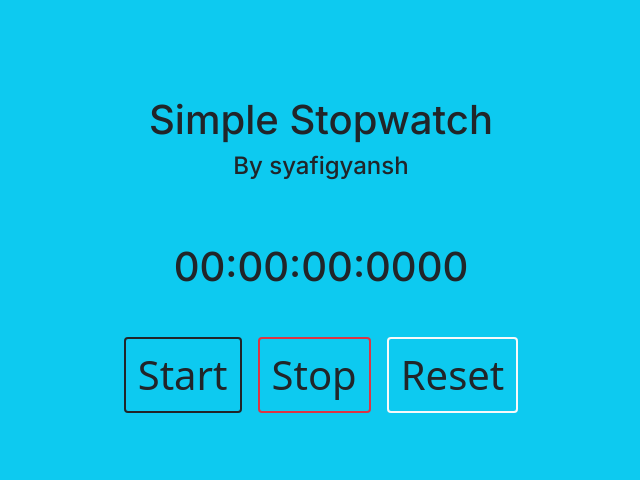
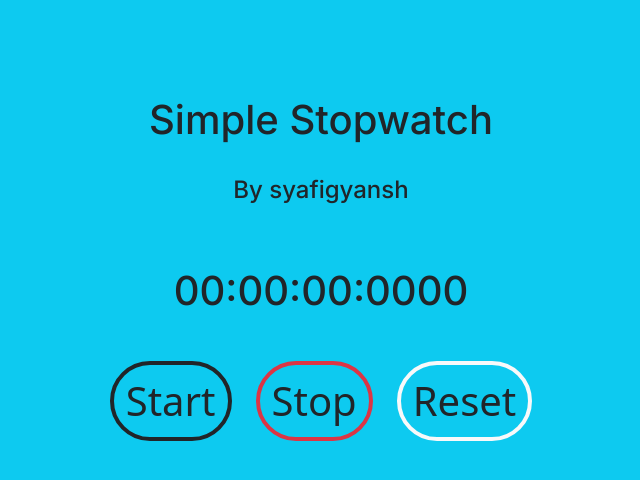
Before and after one commit to syafigya/Stopwatch, a plain HTML site: page index.html in a window 1280 px wide. Shown: the whole page, without its empty margins (319-959 px from the left). Drawn offline with nearby package versions, Linux system fonts and the light colour scheme.

Commit message:
Perubahan Desain (sedikit)

```diff
--- a/index.html
+++ b/index.html
@@ -11,16 +11,16 @@
     <title>Simple Stopwatch</title>
   </head>
   <body class="bg-info">
-      <div class="container container-fluid d-flex align-items-center justify-content-center flex-column mt-5 p-5">
+      <div class=" container-fluid d-flex align-items-center justify-content-center flex-column mt-5 p-5">
         <h1 class="text-center "> Simple Stopwatch </h1>
-        <h4 class="text-center "> By syafigyansh </h4>
+        <h4 class="text-center mt-4 "> By syafigyansh </h4>
 
         <p class="fs-1 text-center mt-5 " id="timer"> 00:00:00:0000</p>
 
-        <div class="d-flex mx-auto flex-row mt-4 gap-3 justify-content-center">
-            <button type="button" class="btn fs-1 border-dark border-2" id="button-start"> Start </button>
-            <button type="button" class="btn fs-1 border-danger border-2" id="button-stop"> Stop </button>
-            <button type="button" class="btn fs-1 border-light border-2" id="button-reset"> Reset</button>
+        <div class="d-flex mx-auto  mt-4 gap-4 justify-content-center">
+            <button type="button" class="btn fs-1 border-dark border-4 rounded-pill" id="tombol-start"> Start </button>
+            <button type="button" class="btn fs-1 border-danger border-4 rounded-pill " id="tombol-stop"> Stop </button>
+            <button type="button" class="btn fs-1 border-light border-4 rounded-pill  " id="tombol-reset"> Reset</button>
         </div>
       </div>
 
--- a/main.js
+++ b/main.js
@@ -1,8 +1,8 @@
 let [milliseconds,seconds,minutes,hours] = [0,0,0,0];
 let int = null;
-let btnStart = document.getElementById('button-start')
-let btnStop = document.getElementById('button-stop')
-let btnReset = document.getElementById('button-reset')
+let btnStart = document.getElementById('tombol-start')
+let btnStop = document.getElementById('tombol-stop')
+let btnReset = document.getElementById('tombol-reset')
 
 btnStart.onclick = function (){
     if(int!==null){
```
